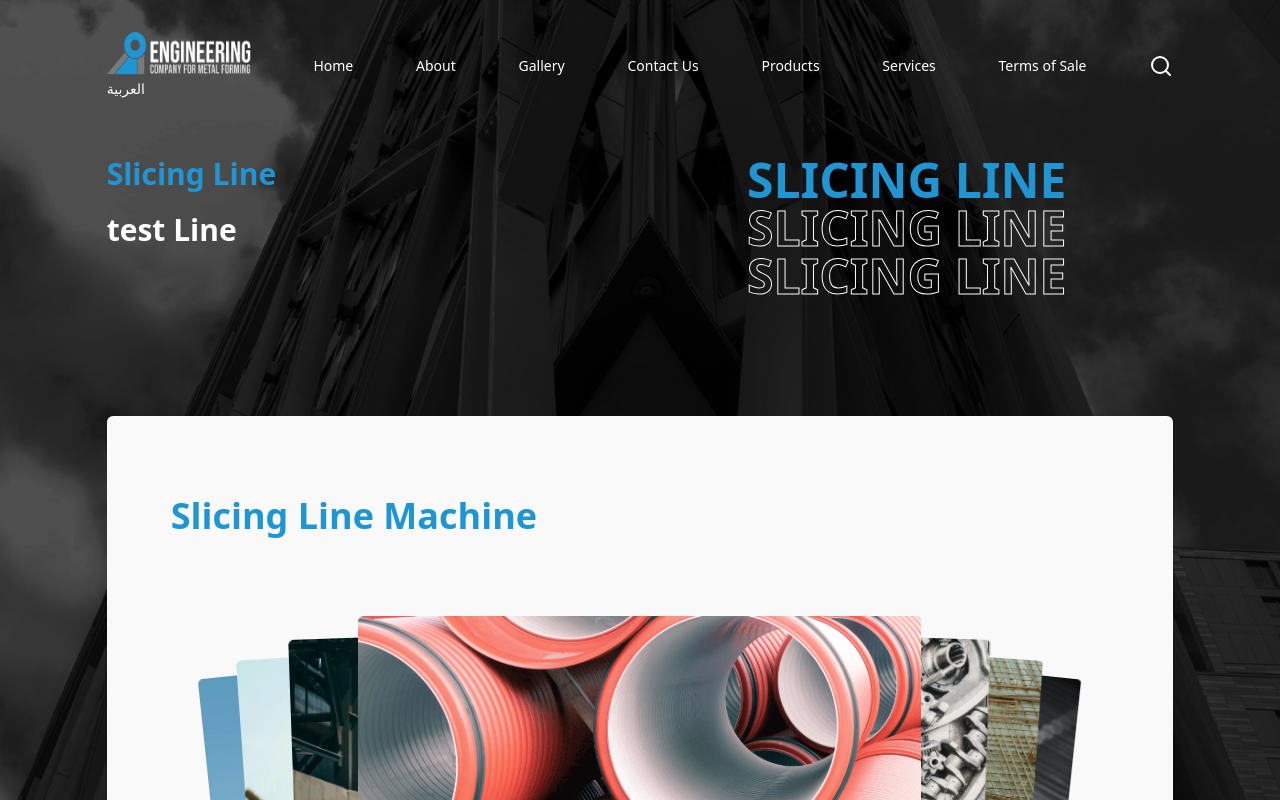
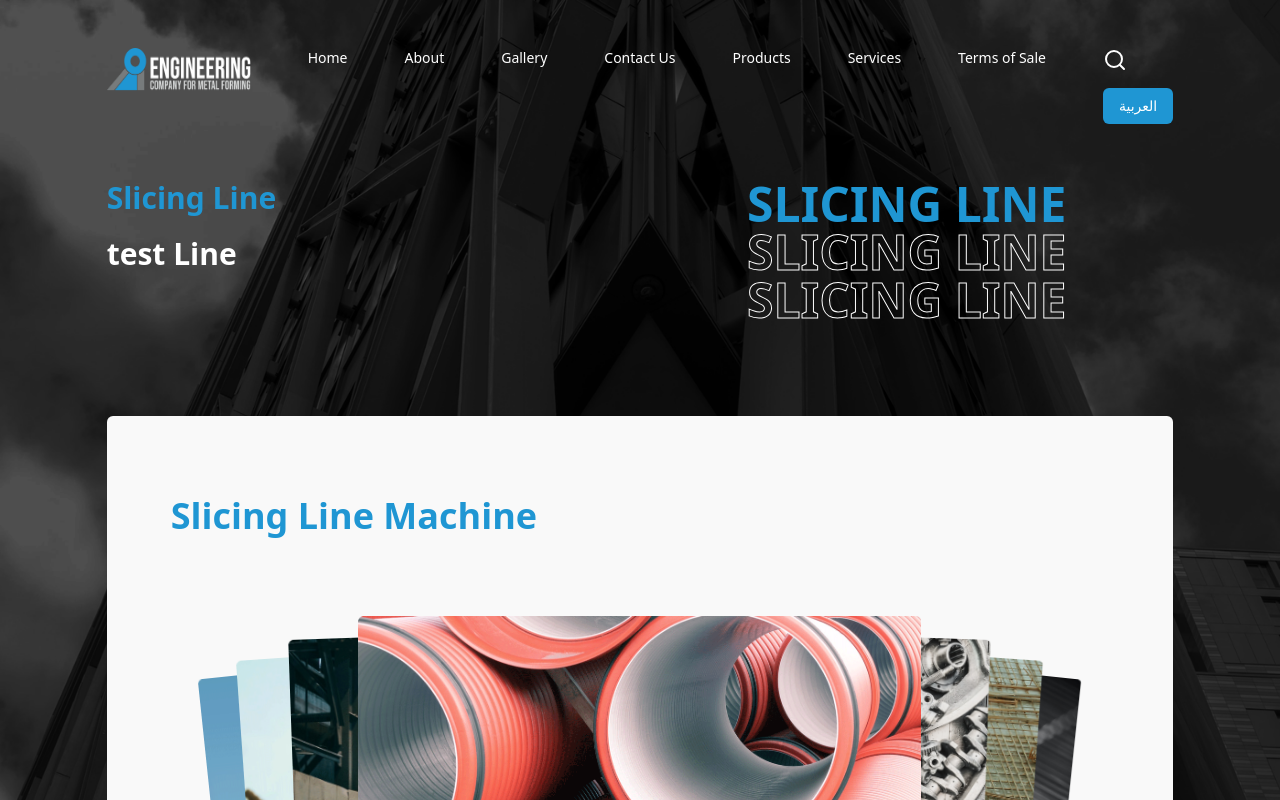
Before and after one commit to HamedOsama/ecmf, a Next.js app: page /en/services in a window 1280 px wide. Shown: the top 800 px of the page. Built offline with nearby package versions, Linux system fonts and the light colour scheme.

Commit message:
update LocaleSwitcher

```diff
--- a/src/components/LocaleSwitcher.tsx
+++ b/src/components/LocaleSwitcher.tsx
@@ -2,6 +2,7 @@
 
 import { usePathname, useRouter } from 'next/navigation';
 import { FC } from 'react'
+import Button from './UI/Button';
 
 interface LocaleSwitcherProps {
   locale: string
@@ -11,18 +12,19 @@ const LocaleSwitcher: FC<LocaleSwitcherProps> = ({ locale }) => {
   const router = useRouter();
   const pathname = usePathname();
 
-  return <p
+  return <Button
     onClick={() => {
       const splited = pathname.split('/')
       const newPathname = splited.filter((item: string) => item !== locale)
       router.replace(`/${locale === 'ar' ? 'en' : 'ar'}${newPathname.join('/')}`)
       router.refresh()
     }}
+    className='mt-4'
   >
     <span className='text-white text-sm font-medium hover:text-gray-400 duration-200 cursor-pointer'>
       {locale === 'ar' ? 'English' : 'العربية'}
     </span>
-  </p>
+  </Button>
 }
 
 export default LocaleSwitcher
--- a/src/components/Navbar.tsx
+++ b/src/components/Navbar.tsx
@@ -25,7 +25,7 @@ const Navbar: FC<NavbarProps> = ({ }) => {
     label: getLocale(label)
   }))
 
-  return <header className='container py-8 mx-auto flex items-center justify-between'>
+  return <header className='container pt-12 pb-8 mx-auto flex items-start justify-between'>
     <div className="">
       <Link href='/'>
         <Image
@@ -36,7 +36,6 @@ const Navbar: FC<NavbarProps> = ({ }) => {
           className='w-28 h-7 sm:w-36 sm:h-11'
         />
       </Link>
-      <LocaleSwitcher locale={locale} />
     </div>
     {
       navLinks.map(({ href, label }) => (
@@ -50,8 +49,14 @@ const Navbar: FC<NavbarProps> = ({ }) => {
         </p>
       ))
     }
-    <Search className='hidden md:block w-6 h-6 text-white hover:text-gray-400 duration-200 cursor-pointer' />
-    <MobileNavbar navLinks={localeNavLinks} locale={locale} />
+    <div className="hidden md:block">
+      <Search className='w-6 h-6 text-white hover:text-gray-400 duration-200 cursor-pointer' />
+      <LocaleSwitcher locale={locale} />
+    </div>
+    <div className="block md:hidden">
+      <MobileNavbar navLinks={localeNavLinks} locale={locale} />
+      <LocaleSwitcher locale={locale} />
+    </div>
   </header>
 }
 
```
